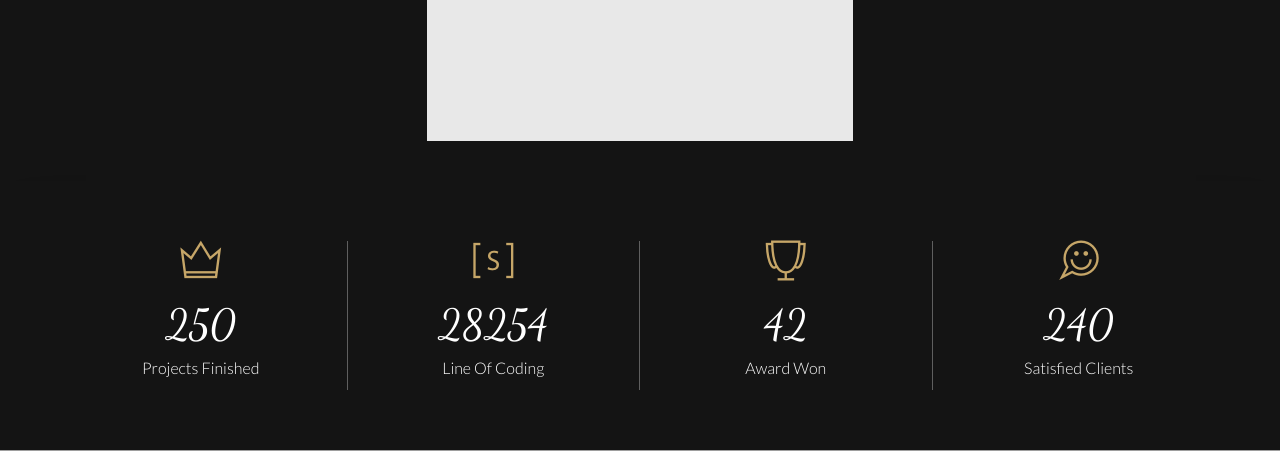
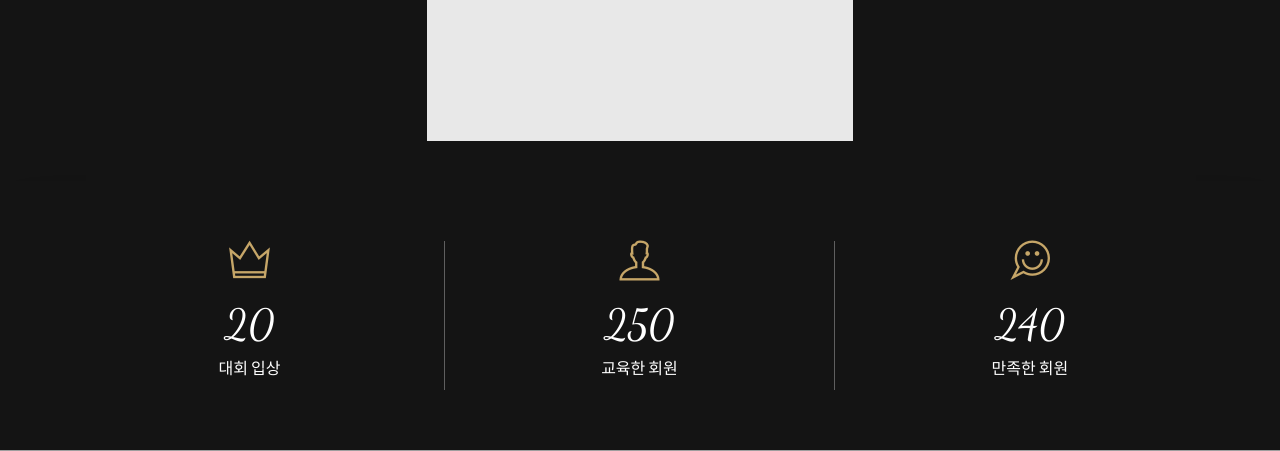
Before and after one commit to Monaegi/Isaccchoi-HanSanChun, a Django app: page / in a window 1280 px wide. Shown: the part 1219-1670 px from the top of the page. Run offline with Django 3.2, Linux system fonts and the light colour scheme; data that the repository does not hold is empty; parts of the project's set-up code (start-up, migrations or seed data) failed here and were passed over; some libraries are stand-ins or nearby versions; grey boxes are pictures that could not be loaded.

Commit message:
about의 counter수정

```diff
--- a/templates/blog/index.html
+++ b/templates/blog/index.html
@@ -38,40 +38,30 @@
         <div class="container">
             <div class="row">
                 <!-- SINGLE COUNTER ITEM -->
-                <div class="col-md-3 wow fadeInLeft about-counter-single" data-wow-delay="0.2s" data-wow-duration="1s"
+                <div class="col-md-4 wow fadeInLeft about-counter-single" data-wow-delay="0.2s" data-wow-duration="1s"
                      data-wow-offset="0">
                     <div class="counter"><span class="ti-crown icon"></span>
-                        <h2 class="timer">250</h2>
-                        <p> Projects Finished </p>
+                        <h2 class="timer">20</h2>
+                        <p> 대회 입상 </p>
                     </div>
                 </div>
                 <!-- / SINGLE COUNTER ITEM -->
 
                 <!-- SINGLE COUNTER ITEM -->
-                <div class="col-md-3 wow fadeInLeft about-counter-single" data-wow-delay="0.3s" data-wow-duration="1s"
+                <div class="col-md-4 wow fadeInLeft about-counter-single" data-wow-delay="0.4s" data-wow-duration="1s"
                      data-wow-offset="0">
-                    <div class="counter"><span class="ti-shortcode icon"></span>
-                        <h2 class="timer">28256</h2>
-                        <p> Line Of Coding </p>
+                    <div class="counter"><span class="ti-user icon"></span>
+                        <h2 class="timer">250</h2>
+                        <p> 교육한 회원 </p>
                     </div>
                 </div>
                 <!-- / SINGLE COUNTER ITEM -->
 
                 <!-- SINGLE COUNTER ITEM -->
-                <div class="col-md-3 wow fadeInLeft about-counter-single" data-wow-delay="0.4s" data-wow-duration="1s"
-                     data-wow-offset="0">
-                    <div class="counter"><span class="ti-cup icon"></span>
-                        <h2 class="timer">42</h2>
-                        <p> Award Won </p>
-                    </div>
-                </div>
-                <!-- / SINGLE COUNTER ITEM -->
-
-                <!-- SINGLE COUNTER ITEM -->
-                <div class="col-md-3 wow fadeInLeft" data-wow-delay="0.5s" data-wow-duration="1s" data-wow-offset="0">
+                <div class="col-md-4 wow fadeInLeft" data-wow-delay="0.5s" data-wow-duration="1s" data-wow-offset="0">
                     <div class="counter"><span class="ti-comments-smiley icon"></span>
                         <h2 class="timer">240</h2>
-                        <p> Satisfied Clients </p>
+                        <p> 만족한 회원 </p>
                     </div>
                 </div>
             </div>
@@ -339,7 +329,7 @@
         </div>
     </div>
     <!-- GOOGLE MAP CONTAINER -->
-    <div class="google-maps">
+    <div class="google-maps" id="location">
         <div id="map-canvas"></div>
     </div>
     <!-- / GOOGLE MAP CONTAINER -->
```
